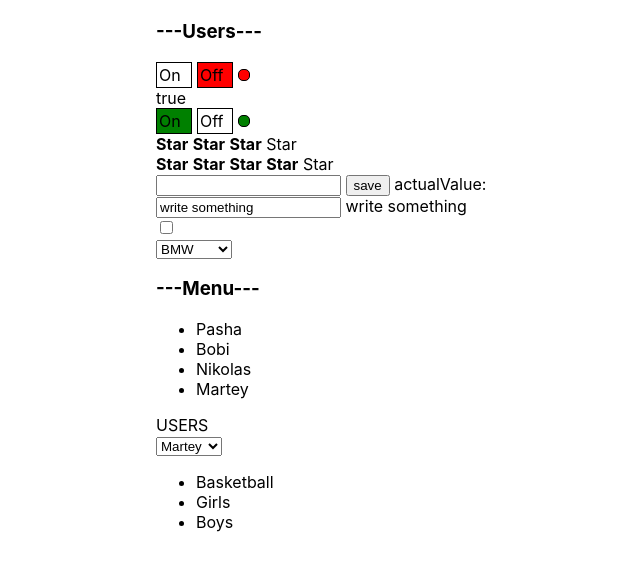
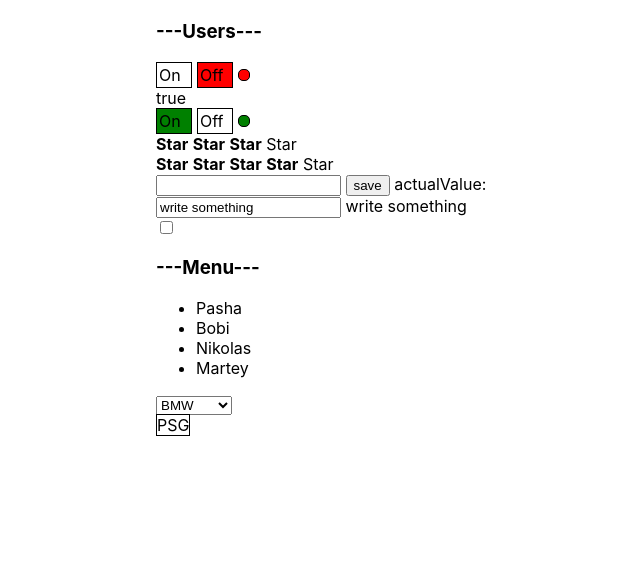
Before and after one commit to Batersp/react-kabzda, a React (Create React App) app: page / in a window 1280 px wide. Shown: the top 570 px of the page, without its empty margins (234-874 px from the left). Built offline with nearby package versions, Linux system fonts and the light colour scheme.

Commit message:
add NewSelected

```diff
--- a/src/App.tsx
+++ b/src/App.tsx
@@ -11,7 +11,6 @@ import {Input} from "./components/Input/Input";
 import {Checkbox} from "./components/Checkbox/Checkbox";
 import {Selected} from "./components/Selected/Selected";
 import {NewSelected} from "./components/Selected/NewSelected";
-
 
 
 function App() {
@@ -44,27 +43,12 @@ function App() {
     ]
 
     const itemsForNewSelected = [
-        {
-            name: 'Pasha',
-            value: '1',
-            hobbies:['football', 'dota2', 'JS']
-        },
-        {
-            name: 'Bobi',
-            value: '2',
-            hobbies:['Golf']
-        },
-        {
-            name: 'Nikolas',
-            value: '3',
-            hobbies:['movies', 'reed books', 'anime', 'cookies']
-        },
-        {
-            name: 'Martey',
-            value: '4',
-            hobbies:['Basketball', 'Girls', 'Boys']
-        },
+        {value: '1', title: 'Arsenal'},
+        {value: '2', title: 'Barselona'},
+        {value: '3', title: 'Madrid'},
+        {value: '4', title: 'PSG'}
     ]
+
 
     const onItemClick = (value: string) => {
         console.log(`user with value ${value} was be clicked`)
@@ -86,7 +70,7 @@ function App() {
 
             <Checkbox value={chekboxValue} callBack={setCheckboxValue}/>
 
-            <Selected value={selectedValue} callBack={setSelectedValue}/>
+
 
             <Accordion
                 titleValue={'Menu'}
@@ -96,11 +80,10 @@ function App() {
                 onItemClick={onItemClick}
             />
 
-            <NewSelected
-                item={itemsForNewSelected}
-                value={newSelectedValue}
-                callBack={setNewSelectedValue}
-            />
+
+            <Selected value={selectedValue} callBack={setSelectedValue}/>
+
+            <NewSelected value={newSelectedValue} callBack={setNewSelectedValue} itemsForNewSelected={itemsForNewSelected}/>
         </div>
     );
 }
--- /dev/null
+++ b/src/components/Selected/NewSelected.module.css
@@ -0,0 +1,14 @@
+.select .main {
+    border: 1px solid black;
+}
+
+.items {
+    position: absolute;
+    padding: 5px;
+    border: black solid 1px;
+}
+
+.item.selected {
+    background-color: #1ea7fd;
+    color: white;
+}
--- a/src/components/Selected/NewSelected.tsx
+++ b/src/components/Selected/NewSelected.tsx
@@ -1,47 +1,76 @@
-import React, {ChangeEvent, useState} from "react";
+import React, {useState, KeyboardEvent, useEffect} from "react";
+import style from './NewSelected.module.css'
 
-export type ItemsType = {
-    name: string
+type ItemsForNewSelectedType = {
     value: string
-    hobbies: string[]
+    title: string
 }
 
-export type NewSelectedPropsType = {
-    item:ItemsType[]
+type SelectedPropsType = {
     value: string | undefined
-    callBack: (value: string) => void
+    callBack: (newValue: string) => void
+    itemsForNewSelected: Array<ItemsForNewSelectedType>
 }
 
+export const NewSelected = (props: SelectedPropsType) => {
 
-export const NewSelected = (props: NewSelectedPropsType) => {
-    const [collapsedUsers, setCollapsedUsers] = useState(false)
+    const [selectedItems, setSelectedItems] = useState(false)
+    const [hoveredElementValue, setHoveredElementValue] = useState(props.value)
 
-    const onClickHandler = (e: ChangeEvent<HTMLSelectElement>) => {
-        props.callBack(e.currentTarget.value)
+    const selectedElement = props.itemsForNewSelected.find(el => el.value === props.value)
+    const hoveredElement = props.itemsForNewSelected.find(el => el.value === hoveredElementValue)
+
+    useEffect( () => {
+        setHoveredElementValue(props.value);
+    }, [props.value])
+
+    const onSpanClickHandler = () => {
+        setSelectedItems(!selectedItems)
     }
 
+    const onItemClickHandler = (newValue: string) => {
+        props.callBack(newValue)
+        setSelectedItems(!selectedItems)
+    }
 
-    const onSpanClickHandler = () => {
-        setCollapsedUsers(!collapsedUsers)
+    const onKeyUp = (e: KeyboardEvent<HTMLDivElement>) => {
+        if (e.key === 'ArrowDown' || e.key === 'ArrowUp') {
+            for (let i = 0; i < props.itemsForNewSelected.length; i++) {
+                if (props.itemsForNewSelected[i].value === hoveredElementValue) {
+                    const pretendentElement = e.key === 'ArrowDown' ? props.itemsForNewSelected[i + 1] : props.itemsForNewSelected[i - 1]
+                    if (pretendentElement) {
+                        props.callBack(pretendentElement.value)
+                        return;
+                    }
+                }
+            }
+            if (!selectedElement) {
+            props.callBack(props.itemsForNewSelected[0].value);
+            }
+        }
+
+        if(e.key === 'Enter' || e.key === 'Escape') {
+            setSelectedItems(false)
+        }
     }
 
     return (
-        <div>
+        <div className={style.select}  tabIndex={0} onKeyUp={onKeyUp}>
 
-            <div> <span onClick={onSpanClickHandler}>USERS</span></div>
-            {collapsedUsers
-                ? <select onChange={onClickHandler} value={props.value}>
-                    {props.item.map((el, index) => <option value={el.value} key={index}>{el.name}</option>)}
-                </select>
-                : <div>
-                    <select onChange={onClickHandler} value={props.value}>
-                        {props.item.map((el, index) => <option value={el.value} key={index}>{el.name}</option>)}
-                    </select>
+            <span className={style.main}
+                  onClick={onSpanClickHandler}
+            > {selectedElement && selectedElement.title} </span>
 
-                    <ul>
-                        {props.item.filter(el => el.value === props.value).map(u => u.hobbies.map((h, index) => <li key={index}>{h}</li> ))}
-                    </ul>
-
+            {
+                selectedItems &&
+                <div className={style.items}>
+                    {props.itemsForNewSelected.map(el => <div
+                        onMouseEnter={() => setHoveredElementValue(el.value)}
+                        onClick={() => onItemClickHandler(el.value)}
+                        key={el.value}
+                        className={style.item + ' ' + (hoveredElement === el ? style.selected : '')}
+                    >{el.title}
+                    </div>)}
                 </div>
             }
 
```
